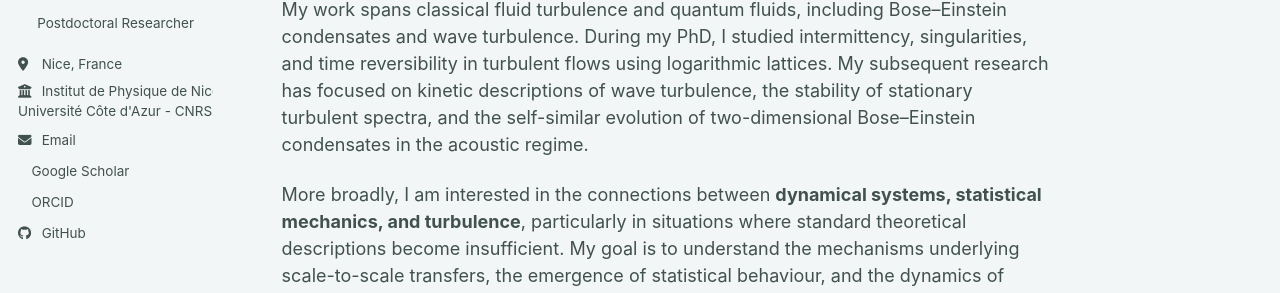
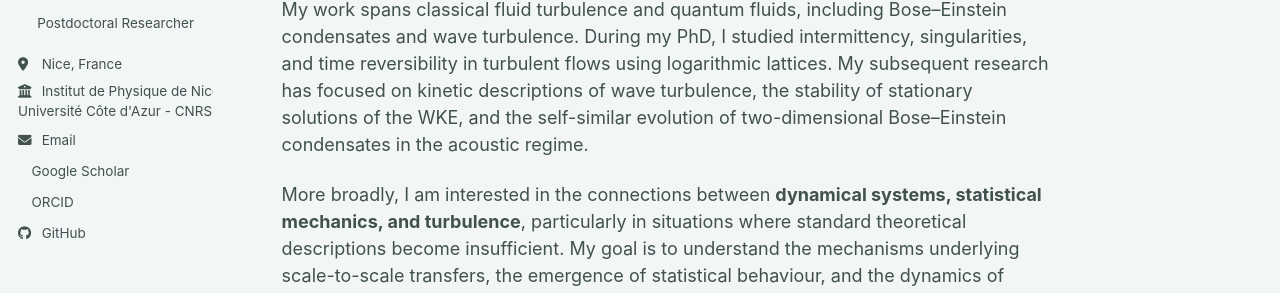
Before and after one commit to GuilCos/GuilCos.github.io, a Jekyll site: the page built from _pages/about.md, in a window 1280 px wide and 900 px high. Shown: the part 306-599 px from the top of the window. Built offline with Jekyll 4.4.1, drawn with Linux system fonts in a browser that asks for light colours; a script bundle is joined from its source files by our own code; a style sheet for code colours, icons or effects is not loaded.

Commit message:
Refine research description in about.md
Updated description of research focus and interests.

```diff
--- a/_pages/about.md
+++ b/_pages/about.md
@@ -9,7 +9,7 @@ redirect_from:
 
 My research focuses on the theoretical and numerical study of **out-of-equilibrium systems**, with a particular interest in turbulence, nonlinear dynamics, and statistical physics. I investigate how complex behaviours and universal properties emerge from nonlinear interactions across scales, combining numerical simulations with analytical approaches.
 
-My work spans classical fluid turbulence and quantum fluids, including Bose–Einstein condensates and wave turbulence. During my PhD, I studied intermittency, singularities, and time reversibility in turbulent flows using logarithmic lattices. My subsequent research has focused on kinetic descriptions of wave turbulence, the stability of stationary turbulent spectra, and the self-similar evolution of two-dimensional Bose–Einstein condensates in the acoustic regime.
+My work spans classical fluid turbulence and quantum fluids, including Bose–Einstein condensates and wave turbulence. During my PhD, I studied intermittency, singularities, and time reversibility in turbulent flows using logarithmic lattices. My subsequent research has focused on kinetic descriptions of wave turbulence, the stability of stationary solutions of the WKE, and the self-similar evolution of two-dimensional Bose–Einstein condensates in the acoustic regime.
 
 More broadly, I am interested in the connections between **dynamical systems, statistical mechanics, and turbulence**, particularly in situations where standard theoretical descriptions become insufficient. My goal is to understand the mechanisms underlying scale-to-scale transfers, the emergence of statistical behaviour, and the dynamics of systems far from equilibrium.
 
```
